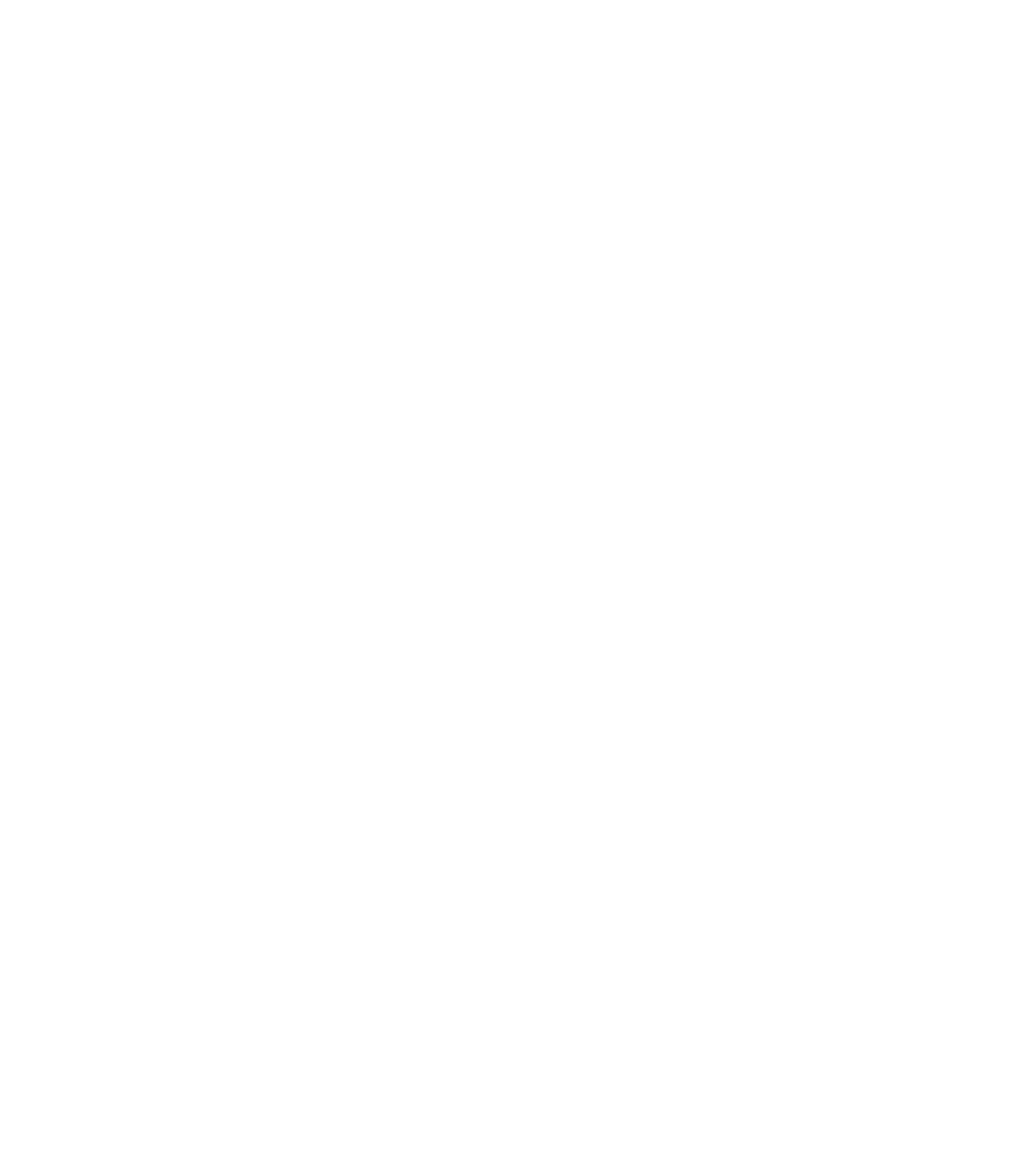
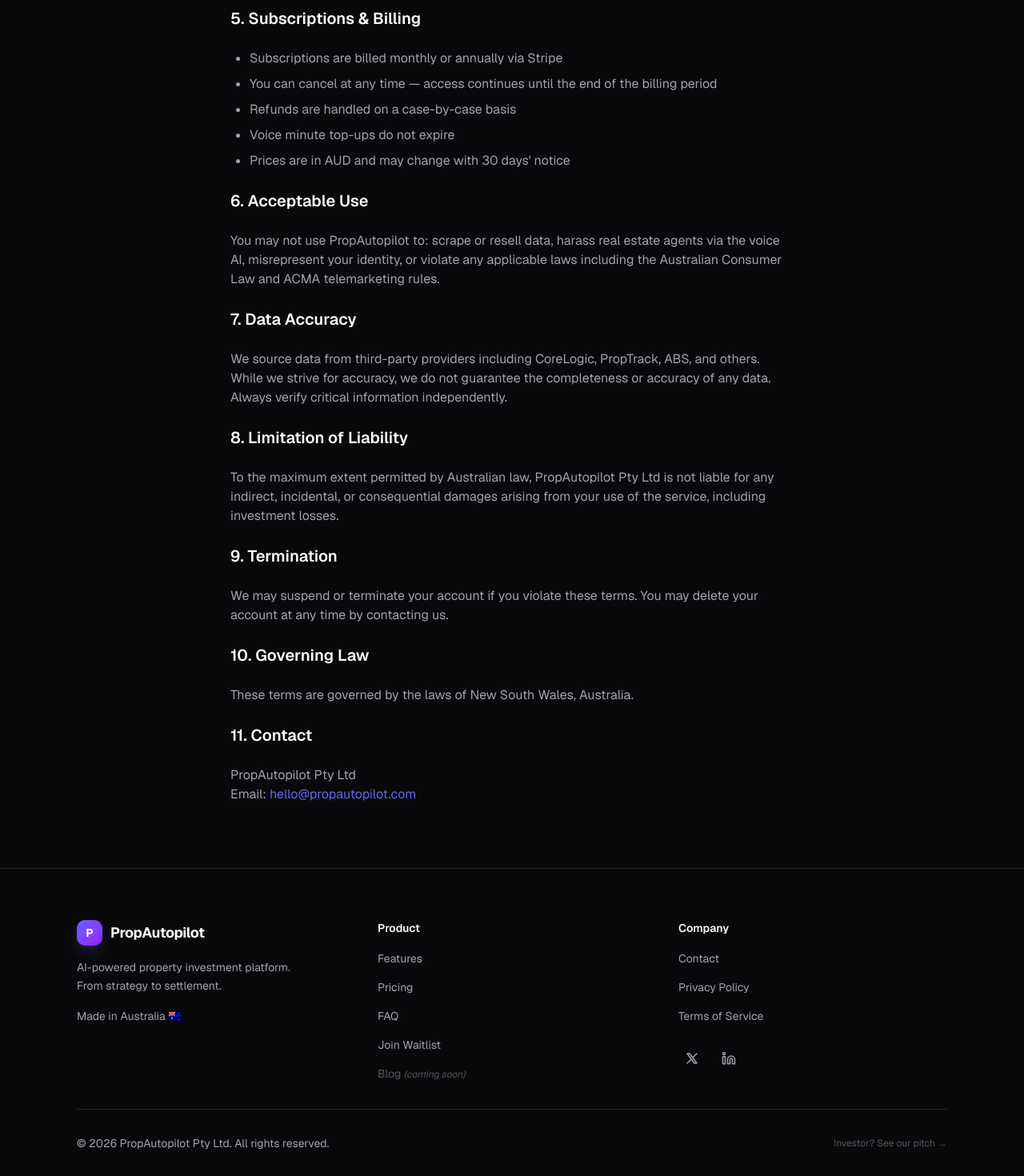
Before and after one commit to UpTrailAI/propautopilot-landing, a Next.js app: page /terms in a window 1280 px wide. Before the commit this address had no page. Shown: the part 820-2290 px from the top of the page at 80% size. Before the commit the page ends 800 px from the top, so only its background shows below. Built offline with nearby package versions, Linux system fonts and the light colour scheme.

Commit message:
feat: add privacy policy, terms of service pages + fix footer links
- /privacy — privacy policy page
- /terms — terms of service page (includes 'not financial advice' disclaimer)
- Footer: all links now working, social links to X and LinkedIn
- Removed dead '#' href links

```diff
--- /dev/null
+++ b/src/app/privacy/page.tsx
@@ -0,0 +1,58 @@
+import { Nav } from "@/components/nav"
+import { Footer } from "@/components/footer"
+
+export const metadata = {
+  title: "Privacy Policy — PropAutopilot",
+}
+
+export default function Privacy() {
+  return (
+    <>
+      <Nav />
+      <main className="mx-auto max-w-3xl px-4 py-20 sm:px-6 lg:px-8">
+        <h1 className="mb-8 text-3xl font-bold tracking-tight">Privacy Policy</h1>
+        <div className="prose prose-zinc dark:prose-invert max-w-none space-y-6 text-muted-foreground">
+          <p><strong>Last updated:</strong> 1 March 2026</p>
+
+          <h2 className="text-xl font-semibold text-foreground">1. Information We Collect</h2>
+          <p>When you join our waitlist, we collect your email address, whether you identify as a buyer&apos;s agent, the referral source, and your IP address (for rate limiting only).</p>
+          <p>When you use PropAutopilot, we collect account information (name, email), financial data you provide (income, expenses, borrowing capacity), property research activity, and usage analytics.</p>
+
+          <h2 className="text-xl font-semibold text-foreground">2. How We Use Your Information</h2>
+          <ul className="list-disc space-y-2 pl-6">
+            <li>To provide and improve PropAutopilot&apos;s services</li>
+            <li>To send you product updates and launch notifications</li>
+            <li>To calculate suburb scores, property valuations, and financial models</li>
+            <li>To prevent abuse and enforce rate limits</li>
+          </ul>
+
+          <h2 className="text-xl font-semibold text-foreground">3. Data Storage & Security</h2>
+          <p>Your data is encrypted at rest and in transit. We use industry-standard security practices. Financial data is never shared with third parties. Our infrastructure is hosted in Australia where possible.</p>
+
+          <h2 className="text-xl font-semibold text-foreground">4. Third-Party Services</h2>
+          <p>We use the following services to operate PropAutopilot:</p>
+          <ul className="list-disc space-y-2 pl-6">
+            <li><strong>Vercel</strong> — hosting and analytics</li>
+            <li><strong>Upstash</strong> — waitlist data storage</li>
+            <li><strong>Resend</strong> — transactional emails</li>
+            <li><strong>Stripe</strong> — payment processing</li>
+            <li><strong>ElevenLabs</strong> — voice AI (call recordings are not stored)</li>
+          </ul>
+
+          <h2 className="text-xl font-semibold text-foreground">5. Your Rights</h2>
+          <p>You can request access to, correction of, or deletion of your personal data at any time by emailing <a href="mailto:privacy@propautopilot.com" className="text-primary hover:underline">privacy@propautopilot.com</a>.</p>
+
+          <h2 className="text-xl font-semibold text-foreground">6. Cookies</h2>
+          <p>We use essential cookies for authentication and analytics. No third-party advertising cookies are used.</p>
+
+          <h2 className="text-xl font-semibold text-foreground">7. Changes</h2>
+          <p>We may update this policy from time to time. We&apos;ll notify you of significant changes via email.</p>
+
+          <h2 className="text-xl font-semibold text-foreground">8. Contact</h2>
+          <p>PropAutopilot Pty Ltd<br />Email: <a href="mailto:privacy@propautopilot.com" className="text-primary hover:underline">privacy@propautopilot.com</a></p>
+        </div>
+      </main>
+      <Footer />
+    </>
+  )
+}
--- /dev/null
+++ b/src/app/terms/page.tsx
@@ -0,0 +1,60 @@
+import { Nav } from "@/components/nav"
+import { Footer } from "@/components/footer"
+
+export const metadata = {
+  title: "Terms of Service — PropAutopilot",
+}
+
+export default function Terms() {
+  return (
+    <>
+      <Nav />
+      <main className="mx-auto max-w-3xl px-4 py-20 sm:px-6 lg:px-8">
+        <h1 className="mb-8 text-3xl font-bold tracking-tight">Terms of Service</h1>
+        <div className="prose prose-zinc dark:prose-invert max-w-none space-y-6 text-muted-foreground">
+          <p><strong>Last updated:</strong> 1 March 2026</p>
+
+          <h2 className="text-xl font-semibold text-foreground">1. Acceptance of Terms</h2>
+          <p>By accessing or using PropAutopilot, you agree to be bound by these Terms of Service. If you do not agree, do not use the service.</p>
+
+          <h2 className="text-xl font-semibold text-foreground">2. Service Description</h2>
+          <p>PropAutopilot is a property investment research and management platform. We provide suburb scoring, property analysis, cashflow modelling, deal pipeline management, and AI-assisted voice calling tools.</p>
+
+          <h2 className="text-xl font-semibold text-foreground">3. Not Financial Advice</h2>
+          <p><strong>PropAutopilot does not provide financial, legal, or investment advice.</strong> All data, scores, and analysis are for informational purposes only. You should consult a qualified financial advisor, accountant, or solicitor before making any investment decisions. We are not a licensed financial services provider.</p>
+
+          <h2 className="text-xl font-semibold text-foreground">4. Account Responsibilities</h2>
+          <p>You are responsible for maintaining the security of your account credentials. You must provide accurate information and keep it up to date. You may not share your account with others.</p>
+
+          <h2 className="text-xl font-semibold text-foreground">5. Subscriptions & Billing</h2>
+          <ul className="list-disc space-y-2 pl-6">
+            <li>Subscriptions are billed monthly or annually via Stripe</li>
+            <li>You can cancel at any time — access continues until the end of the billing period</li>
+            <li>Refunds are handled on a case-by-case basis</li>
+            <li>Voice minute top-ups do not expire</li>
+            <li>Prices are in AUD and may change with 30 days&apos; notice</li>
+          </ul>
+
+          <h2 className="text-xl font-semibold text-foreground">6. Acceptable Use</h2>
+          <p>You may not use PropAutopilot to: scrape or resell data, harass real estate agents via the voice AI, misrepresent your identity, or violate any applicable laws including the Australian Consumer Law and ACMA telemarketing rules.</p>
+
+          <h2 className="text-xl font-semibold text-foreground">7. Data Accuracy</h2>
+          <p>We source data from third-party providers including CoreLogic, PropTrack, ABS, and others. While we strive for accuracy, we do not guarantee the completeness or accuracy of any data. Always verify critical information independently.</p>
+
+          <h2 className="text-xl font-semibold text-foreground">8. Limitation of Liability</h2>
+          <p>To the maximum extent permitted by Australian law, PropAutopilot Pty Ltd is not liable for any indirect, incidental, or consequential damages arising from your use of the service, including investment losses.</p>
+
+          <h2 className="text-xl font-semibold text-foreground">9. Termination</h2>
+          <p>We may suspend or terminate your account if you violate these terms. You may delete your account at any time by contacting us.</p>
+
+          <h2 className="text-xl font-semibold text-foreground">10. Governing Law</h2>
+          <p>These terms are governed by the laws of New South Wales, Australia.</p>
+
+          <h2 className="text-xl font-semibold text-foreground">11. Contact</h2>
+          <p>PropAutopilot Pty Ltd<br />Email: <a href="mailto:hello@propautopilot.com" className="text-primary hover:underline">hello@propautopilot.com</a></p>
+        </div>
+      </main>
+      <Footer />
+    </>
+  )
+}
--- a/src/components/footer.tsx
+++ b/src/components/footer.tsx
@@ -2,35 +2,35 @@
 import { Separator } from "@/components/ui/separator"
 
 const PRODUCT_LINKS = [
-  { label: "Features", href: "#features" },
-  { label: "Pricing", href: "#pricing" },
-  { label: "FAQ", href: "#faq" },
+  { label: "Features", href: "/#features" },
+  { label: "Pricing", href: "/#pricing" },
+  { label: "FAQ", href: "/#faq" },
+  { label: "Join Waitlist", href: "/#waitlist" },
 ] as const
 
 const COMPANY_LINKS = [
-  { label: "About", href: "#" },
   { label: "Contact", href: "mailto:hello@propautopilot.com" },
-  { label: "Privacy Policy", href: "#" },
-  { label: "Terms of Service", href: "#" },
+  { label: "Privacy Policy", href: "/privacy" },
+  { label: "Terms of Service", href: "/terms" },
 ] as const
 
 function FooterLogo() {
   return (
-    <div className="flex items-center gap-2">
-      <div className="flex h-8 w-8 items-center justify-center rounded-lg bg-gradient-to-br from-indigo-500 to-purple-500">
+    <Link href="/" className="flex items-center gap-2.5">
+      <div className="flex h-8 w-8 items-center justify-center rounded-lg bg-gradient-to-br from-indigo-500 to-purple-600 shadow-lg shadow-indigo-500/20">
         <span className="text-sm font-bold text-white">P</span>
       </div>
-      <span className="text-lg font-semibold text-foreground">PropAutopilot</span>
-    </div>
+      <span className="text-lg font-bold tracking-tight text-foreground">PropAutopilot</span>
+    </Link>
   )
 }
 
-function TwitterIcon() {
+function XIcon() {
   return (
     <svg
       xmlns="http://www.w3.org/2000/svg"
-      width="20"
-      height="20"
+      width="18"
+      height="18"
       viewBox="0 0 24 24"
       fill="none"
       stroke="currentColor"
@@ -49,8 +49,8 @@
   return (
     <svg
       xmlns="http://www.w3.org/2000/svg"
-      width="20"
-      height="20"
+      width="18"
+      height="18"
       viewBox="0 0 24 24"
       fill="none"
       stroke="currentColor"
@@ -70,92 +70,94 @@
   return (
     <footer className="border-t border-border bg-background">
       <div className="mx-auto max-w-6xl px-4 py-16 sm:px-6 lg:px-8">
-        {/* 3-column grid */}
         <div className="grid grid-cols-1 gap-10 md:grid-cols-3">
-          {/* Column 1: Brand */}
+          {/* Brand */}
           <div className="space-y-4">
             <FooterLogo />
-            <p className="text-sm text-muted-foreground">
-              Your AI-powered property investment co-pilot
+            <p className="text-sm leading-relaxed text-muted-foreground">
+              AI-powered property investment platform.<br />
+              From strategy to settlement.
             </p>
             <p className="text-sm text-muted-foreground">
               Made in Australia 🇦🇺
             </p>
           </div>
 
-          {/* Column 2: Product */}
+          {/* Product */}
           <div>
             <h3 className="mb-4 text-sm font-semibold text-foreground">Product</h3>
             <ul className="space-y-3">
               {PRODUCT_LINKS.map((link) => (
                 <li key={link.label}>
-                  <a
+                  <Link
                     href={link.href}
                     className="text-sm text-muted-foreground transition-colors hover:text-foreground"
                   >
                     {link.label}
-                  </a>
+                  </Link>
                 </li>
               ))}
               <li>
-                <span className="text-sm text-muted-foreground/60">
+                <span className="text-sm text-muted-foreground/50">
                   Blog <span className="text-xs italic">(coming soon)</span>
                 </span>
               </li>
             </ul>
           </div>
 
-          {/* Column 3: Company */}
+          {/* Company */}
           <div>
             <h3 className="mb-4 text-sm font-semibold text-foreground">Company</h3>
             <ul className="space-y-3">
               {COMPANY_LINKS.map((link) => (
                 <li key={link.label}>
-                  <a
+                  <Link
                     href={link.href}
                     className="text-sm text-muted-foreground transition-colors hover:text-foreground"
                   >
                     {link.label}
-                  </a>
+                  </Link>
                 </li>
               ))}
             </ul>
+
+            {/* Social */}
+            <div className="mt-6 flex items-center gap-3">
+              <a
+                href="https://x.com/propautopilot"
+                target="_blank"
+                rel="noopener noreferrer"
+                className="rounded-lg p-2 text-muted-foreground transition-colors hover:bg-accent hover:text-foreground"
+                aria-label="Follow us on X"
+              >
+                <XIcon />
+              </a>
+              <a
+                href="https://linkedin.com/company/propautopilot"
+                target="_blank"
+                rel="noopener noreferrer"
+                className="rounded-lg p-2 text-muted-foreground transition-colors hover:bg-accent hover:text-foreground"
+                aria-label="Follow us on LinkedIn"
+              >
+                <LinkedInIcon />
+              </a>
+            </div>
           </div>
         </div>
 
         <Separator className="my-8" />
 
-        {/* Bottom row */}
         <div className="flex flex-col items-center justify-between gap-4 sm:flex-row">
           <p className="text-sm text-muted-foreground">
-            &copy; 2026 PropAutopilot Pty Ltd
+            &copy; 2026 PropAutopilot Pty Ltd. All rights reserved.
           </p>
 
-          <div className="flex items-center gap-4">
-            {/* Investor pitch link */}
-            <Link
-              href="/pitch"
-              className="text-xs text-muted-foreground/60 transition-colors hover:text-muted-foreground"
-            >
-              Investor? See our pitch &rarr;
-            </Link>
-
-            {/* Social icons */}
-            <a
-              href="#"
-              className="text-muted-foreground transition-colors hover:text-foreground"
-              aria-label="Follow us on X (Twitter)"
-            >
-              <TwitterIcon />
-            </a>
-            <a
-              href="#"
-              className="text-muted-foreground transition-colors hover:text-foreground"
-              aria-label="Follow us on LinkedIn"
-            >
-              <LinkedInIcon />
-            </a>
-          </div>
+          <Link
+            href="/pitch"
+            className="text-xs text-muted-foreground/50 transition-colors hover:text-muted-foreground"
+          >
+            Investor? See our pitch &rarr;
+          </Link>
         </div>
       </div>
     </footer>
```
